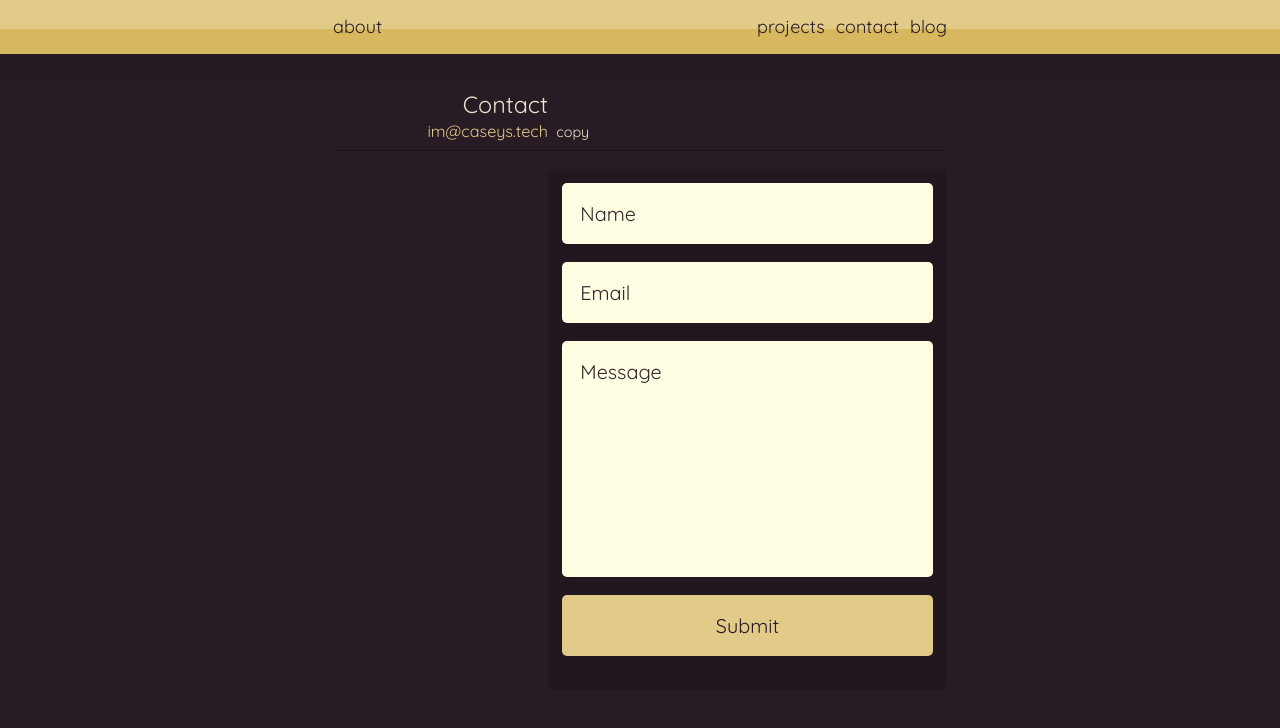
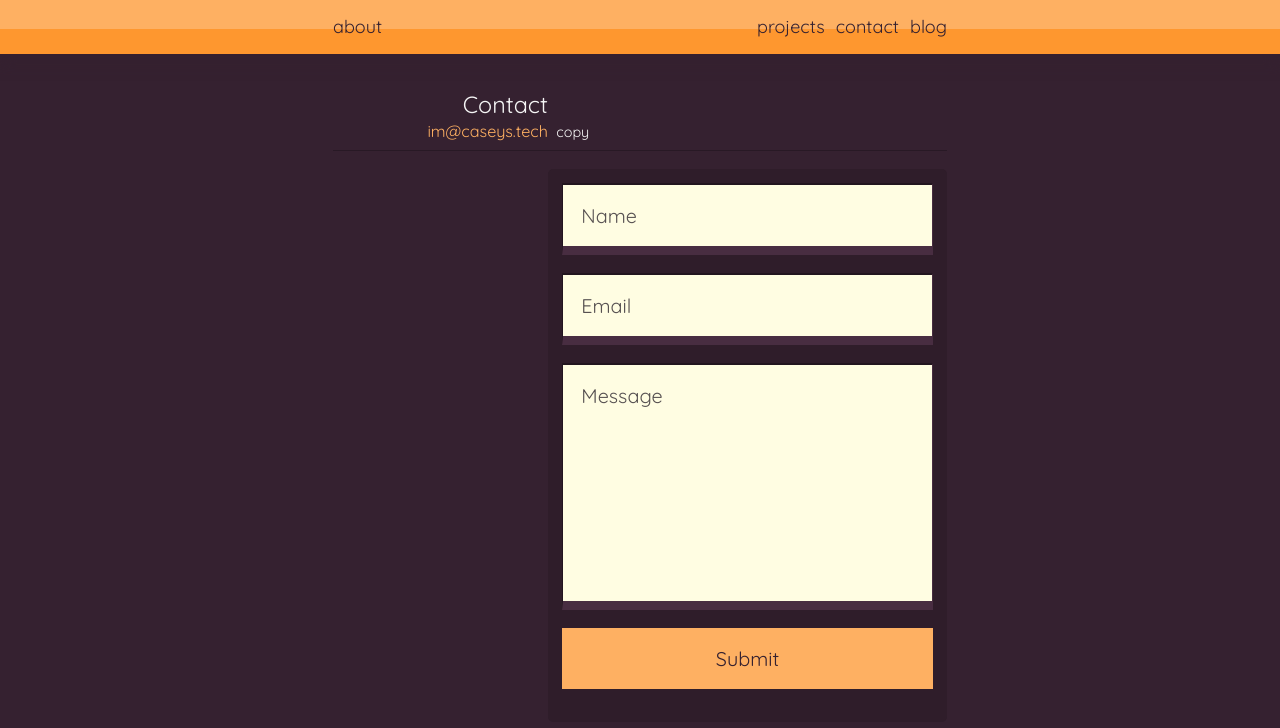
Before and after one commit to caseyharvey/v1-caseys.tech, a React (Create React App) app: page /Contact in a window 1280 px wide. Shown: the top 728 px of the page. Built offline with nearby package versions, Linux system fonts and the light colour scheme.

Commit message:
Colour change

```diff
--- a/src/components/Contact/contact.sass
+++ b/src/components/Contact/contact.sass
@@ -60,10 +60,15 @@
                 color: v.$dark
                 appearance: none
                 font-size: 1.1rem
-                border-radius: 5px
+                // border-radius: 5px
                 margin-bottom: v.$p1
                 font-family: v.$main-font
                 background-color: v.$lighter
+                // background-color: lighten(v.$dark, 2%)
+                border-right: .1rem solid lighten(v.$dark, 6%)
+                border-bottom: .5rem solid lighten(v.$dark, 6%)
+                border-top: .15rem solid darken(v.$dark, 6%)
+                border-left: .1rem solid darken(v.$dark, 6%)
                 @include u.padding(v.$p1, v.$p1)
                 &:focus
                     background-color: white
@@ -74,6 +79,7 @@
                 resize: none
 
             .submit
+                border: none
                 cursor: pointer
                 background-color: v.$accent
                 &:hover
--- a/src/sass-modules/_variables.sass
+++ b/src/sass-modules/_variables.sass
@@ -10,21 +10,21 @@ $body-padding-top: 1rem
 // V1
 // $dark: #3f3b3b
 // $shade:#575151
-// $light:#f5f5f5
-// $accent:#feb062
+$light:#f5f5f5
+$accent:#feb062
 
 //Dark Mode
 // $dark: #271724
-$dark: #271b24
-$shade:#31252c
-$light:#e7e5cb
+$dark: #352130
+// $shade:#31252c
+// $light:#e7e5cb
 $lighter:#fffde2
-$accent:#e2ca88
+// $accent:#e2ca88
 // $accent:#93e7d5
 // $accent:#93e7bd
 //Light Mode
 // $dark: #ff8ecc
-// $shade:#575151
+$shade:#575151
 // $light:#fdf8d7
 // $accent:#272017
 
```
